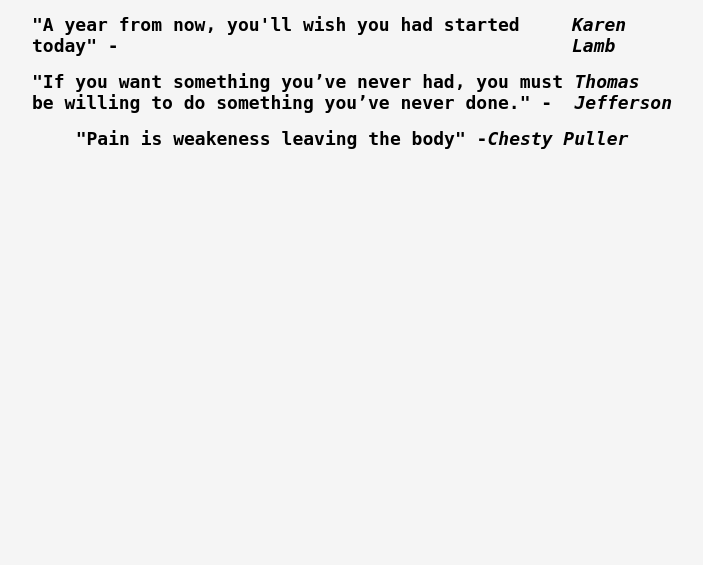
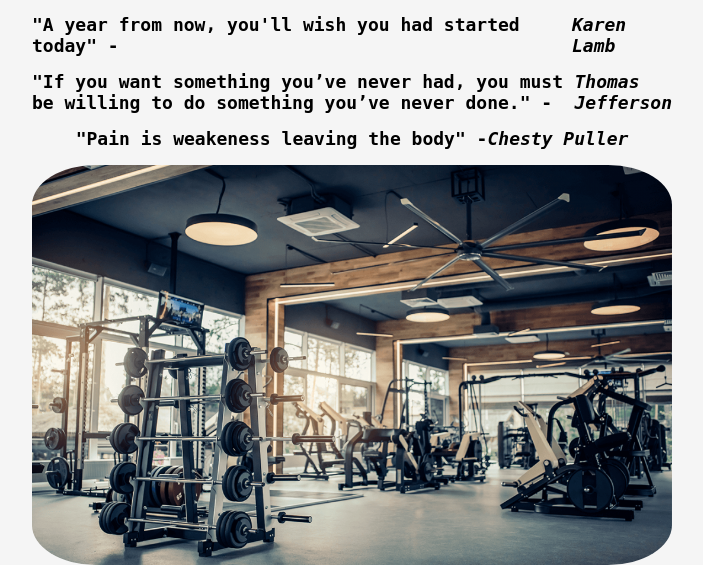
Before and after one commit to kylefenlon/project, a Flask app: page / in a window 1280 px wide. Shown: the part 337-902 px from the top of the page, without its empty margins (288-991 px from the left). Before the commit the page ends 486 px from the top, so only its background shows below. Run offline with Flask 2, Linux system fonts and the light colour scheme.

Commit message:
image inserted

```diff
--- a/static/style.css
+++ b/static/style.css
@@ -46,7 +46,7 @@ body{
   justify-content: center;
   font-size: 2rem;
   font-style: italic;
-  text-decoration: overline;
+
 
   }
 .nav-bar{
@@ -258,3 +258,8 @@ body{
   border-radius: 20%;
 
   }
+
+  .image{
+    width: 100%;
+    border-radius: 10%;
+  }
--- a/templates/days/index.html
+++ b/templates/days/index.html
@@ -17,6 +17,8 @@
         </span>
         </form>
         <h3><a href="https://i.ebayimg.com/images/g/v-4AAOSwstxU-DCJ/s-l400.jpg" class="link">Not feeling great</a></h3>
+        <h3><a href="https://i.ytimg.com/vi/hJzhJPxMDSI/maxresdefault.jpg" class="link">Really
+            not feeling great</a></h3>
         </div>
         {% endfor %}
 </div>
--- a/templates/days/show.html
+++ b/templates/days/show.html
@@ -21,7 +21,7 @@
                                 {% endif %}
                             </a>
                         </h3>
-                        <button class="completed">
+                        <button class="completed-button">
                             <a href="/exercises/{{exercise.id}}/complete">{% if exercise.completed %}
                                 Set Incomplete
                             {% else %}
--- a/templates/index.html
+++ b/templates/index.html
@@ -23,5 +23,6 @@
     </h2>
 </div>
 </p>
+<img src="/static/images/gym-pic.png" alt="gym_image" class="image">
 
 {% endblock %}
```
Also changed, not shown: static/images/gym-pic.png (added).
